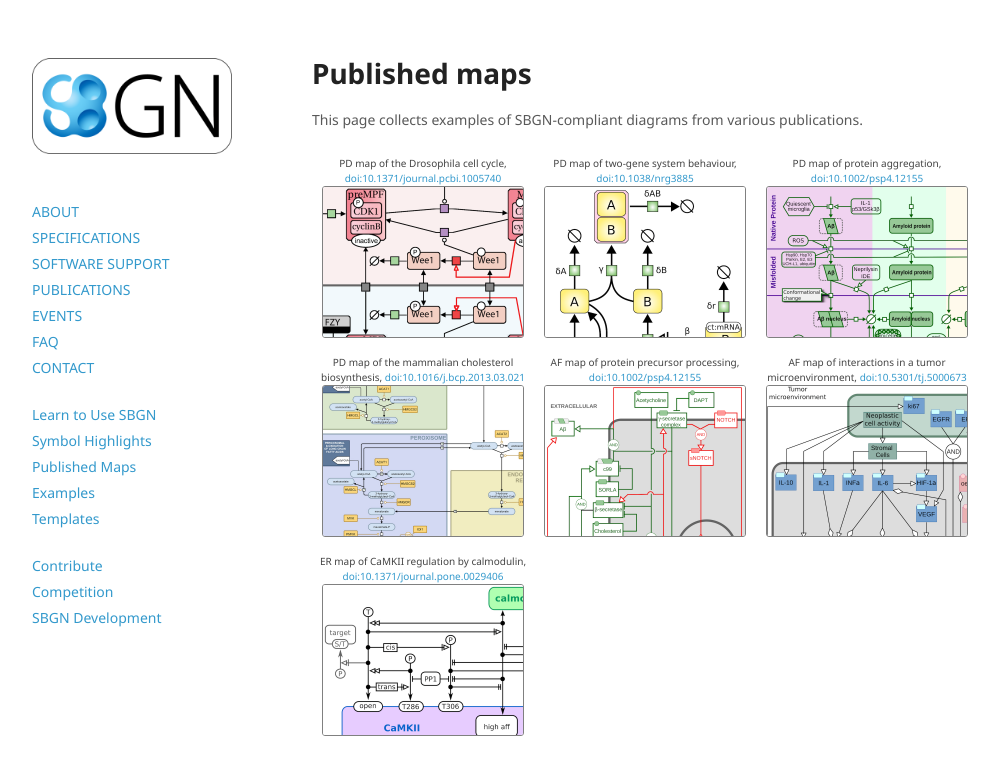
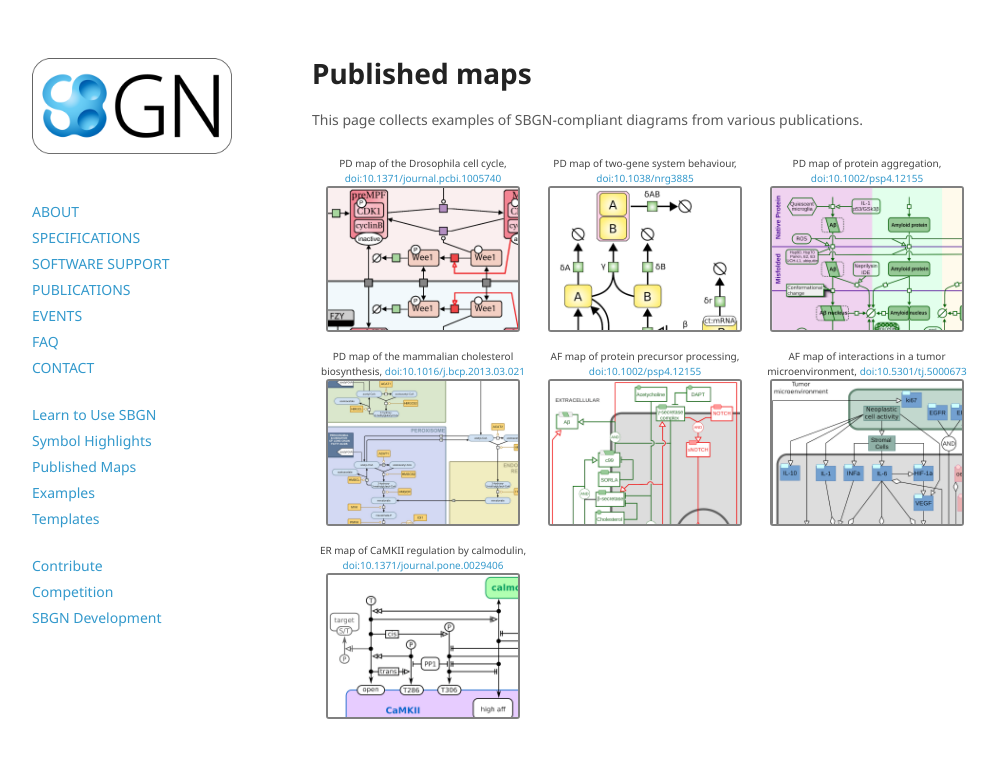
Before and after one commit to sbgn/sbgn, a Jekyll site: the page built from docs/published_maps.md, in a window 1280 px wide. Shown: the top 775 px of the page, without its empty margins (128-1127 px from the left). Built offline with Jekyll 4.4.1, drawn with Linux system fonts in a browser that asks for light colours; nearby versions of some CDN libraries.

Commit message:
Update custom.css

```diff
--- a/css/custom.css
+++ b/css/custom.css
@@ -42,8 +42,8 @@
 }
 
 img.gallery_thumbnail {
-  width: 200px;
-  border: 1px solid gray;
+  width: 190px;
+  border: 2px solid gray;
   border-radius: 3px;
 }
 
```
